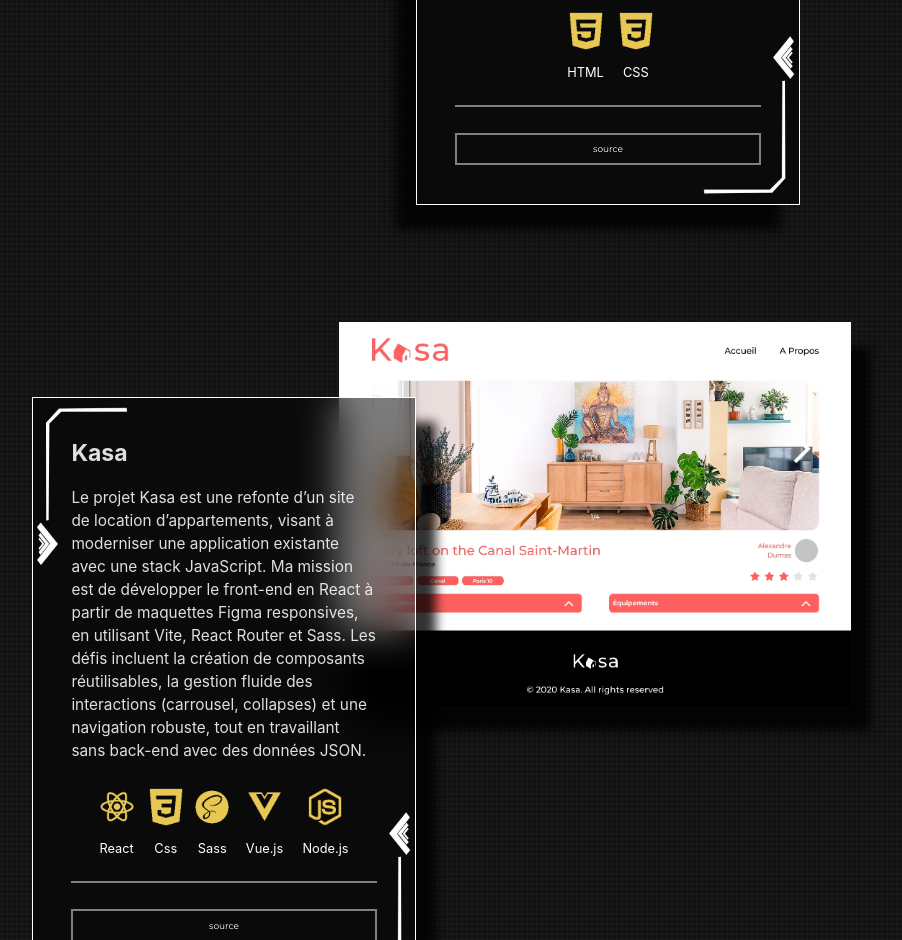
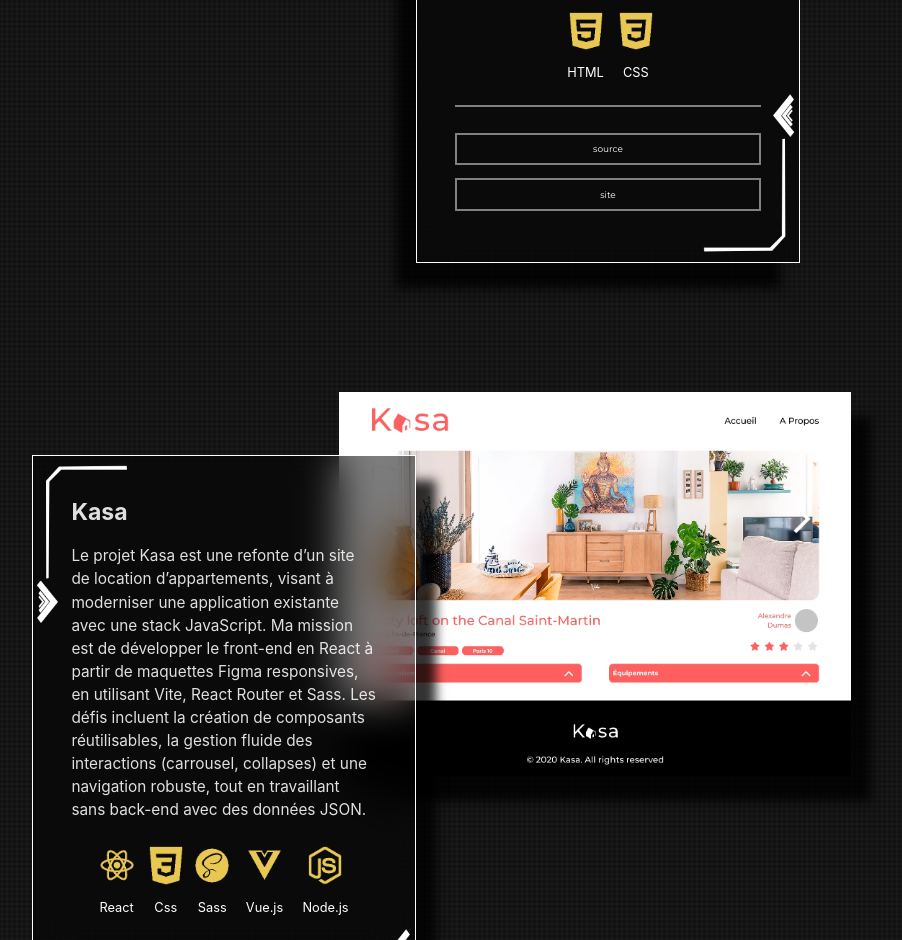
Before and after one commit to Jyrenn/Portfolio, a React (Vite) app: page / in a window 1280 px wide. Shown: the part 1860-2800 px from the top of the page, without its empty margins (224-1126 px from the left). Built offline with nearby package versions, Linux system fonts and the light colour scheme.

Commit message:
ajouts sites web

```diff
--- a/src/Data/ProjetsDev.json
+++ b/src/Data/ProjetsDev.json
@@ -5,6 +5,7 @@
     "description": "Le projet Booki consiste à intégrer l’interface d’un site web permettant aux utilisateurs de trouver des hébergements et des activités. L’un des défis majeurs est de convertir fidèlement la maquette en une page responsive en utilisant HTML et CSS. La structuration des éléments, le positionnement avec Flexbox/Grid et l’adaptation aux différents écrans nécessitent une approche rigoureuse. L’utilisation des media queries permet d’assurer un affichage adapté à toutes les tailles d’écran.",
     "image": "Booki.webp",
     "lien": "https://github.com/Jyrenn/ProjetOC_2",
+    "site": "https://projet-oc-2.vercel.app",
     "skills": [
       { "id": 1, "name": "HTML", "icon": "html5.webp" },
       { "id": 2, "name": "CSS", "icon": "css.webp" }
@@ -16,6 +17,7 @@
     "description": "Le projet Kasa est une refonte d’un site de location d’appartements, visant à moderniser une application existante avec une stack JavaScript. Ma mission est de développer le front-end en React à partir de maquettes Figma responsives, en utilisant Vite, React Router et Sass. Les défis incluent la création de composants réutilisables, la gestion fluide des interactions (carrousel, collapses) et une navigation robuste, tout en travaillant sans back-end avec des données JSON.",
     "image": "Kasa.webp",
     "lien": "https://github.com/Jyrenn/Projet_OC5",
+    "site": "https://projet-oc-5.vercel.app",
     "skills": [
       { "id": 1, "name": "React", "icon": "react.webp" },
       { "id": 2, "name": "Css", "icon": "css.webp" },
@@ -30,6 +32,7 @@
     "description": "Le projet Mon Vieux Grimoire vise à développer le back-end d’un site de notation de livres pour une chaîne de librairies lilloise. Plusieurs problématiques ont été rencontrées : gestion sécurisée des utilisateurs, optimisation des images, et cohérence des notations. Pour y répondre, j’ai mis en place une authentification JWT sécurisant les accès, utilisé Multer et Sharp pour compresser les images tout en respectant le Green Code, et structuré l’API pour empêcher qu’un même utilisateur note plusieurs fois un livre. Enfin, le calcul dynamique de la moyenne des notes garantit une mise à jour en temps réel des évaluations.",
     "image": "Grimoire.webp",
     "lien": "https://github.com/Jyrenn/Projet_OC6",
+    "site": "https://projet-oc-6-frontend.vercel.app",
     "skills": [
       { "id": 1, "name": "Express", "icon": "express.webp" },
       { "id": 2, "name": "Mongodb", "icon": "mongodb.webp" },
--- a/src/components/Bouton.jsx
+++ b/src/components/Bouton.jsx
@@ -1,7 +1,7 @@
 import React from "react";
 import "../styles/Bouton.css";
 
-const Bouton = ({ texte, lien }) => {
+const Bouton = ({ texte, lien, site }) => {
   const isDownload = lien && lien.endsWith(".pdf");
 
   return (
@@ -16,6 +16,16 @@
           {texte}
         </a>
       )}
+      {site && (
+        <a
+          href={site}
+          target={isDownload ? "_self" : "_blank"}
+          download={isDownload ? true : undefined}
+          className="texte-lien"
+        >
+          {texte}
+        </a>
+      )}
     </div>
   );
 };
--- a/src/components/ProjectList.jsx
+++ b/src/components/ProjectList.jsx
@@ -66,6 +66,7 @@
               )}
               <div className="trait"></div>
               <Bouton texte="source" lien={project.lien} />
+              <Bouton texte="site" lien={project.site} />
             </div>
           </motion.div>
         ))}
--- a/src/styles/Bouton.css
+++ b/src/styles/Bouton.css
@@ -6,11 +6,17 @@
   border: solid gray 2px;
   padding-left: 2vw;
   padding-right: 2vw;
+  margin-bottom: 1vw;
   justify-content: center;
   font-size: 1vw;
   color: #fff;
   cursor: pointer;
   transition: 0.3s;
+}
+
+.Bouton a {
+  width: 100%;
+  text-align: center;
 }
 
 /* Garde le texte visible par-dessus */
```
